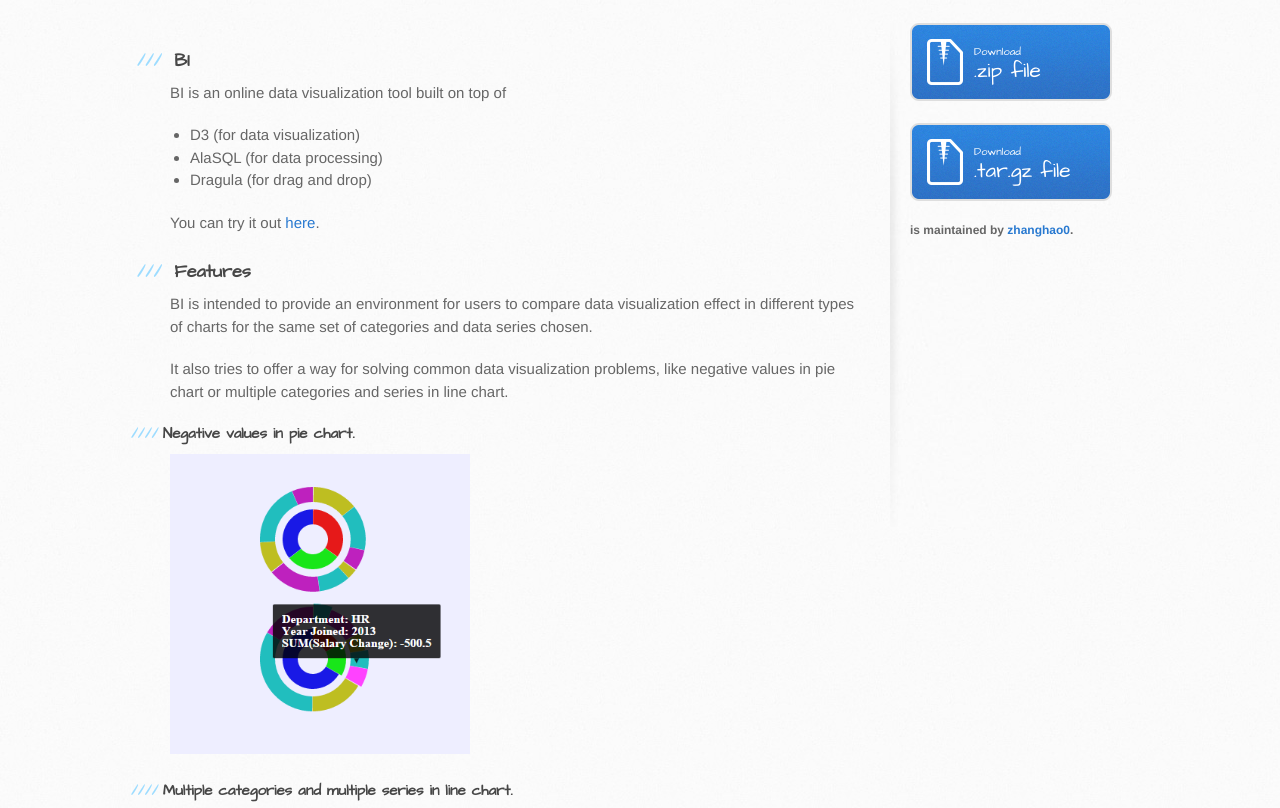
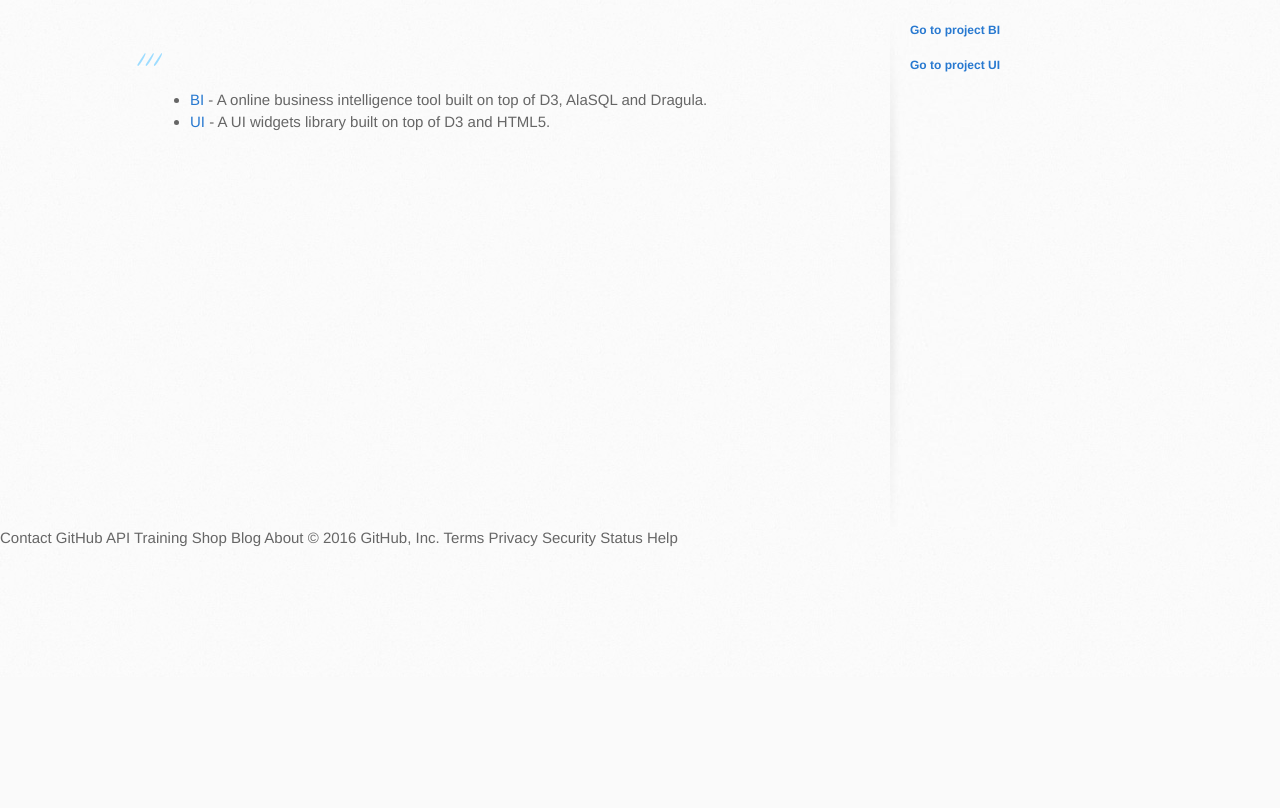
Before and after one commit to zhanghao0/demo-d3-chart, a plain HTML site: page index.html in a window 1280 px wide. Shown: the part 123-931 px from the top of the page. After the commit the page ends 800 px from the top, so only its background shows below. Drawn offline with Linux system fonts and the light colour scheme.

Commit message:
Update index.html

```diff
--- a/index.html
+++ b/index.html
@@ -21,7 +21,6 @@
       <div class="inner">
         <h2>Data Visulization for Everyone</h2>
         <h2></h2>
-        <a href="https://github.com/zhanghao0/bi" class="button"><small>View project on</small> GitHub</a>
       </div>
     </header>
 
@@ -29,44 +28,19 @@
       <div class="inner clearfix">
         <section id="main-content">
           <h3>
-<a id="welcome-to-github-pages" class="anchor" href="#welcome-to-github-pages" aria-hidden="true"><span aria-hidden="true" class="octicon octicon-link"></span></a>BI</h3>
+<a id="welcome-to-github-pages" class="anchor" href="#welcome-to-github-pages" aria-hidden="true"><span aria-hidden="true" class="octicon octicon-link"></span></a></h3>
 
-<p>BI is an online data visualization tool built on top of </p>
 <ul>
-<li>D3 (for data visualization)</li>
-<li>AlaSQL (for data processing)</li>
-<li>Dragula (for drag and drop)</li>
+<li><a href="https://zhanghao0.github.io/bi/">BI</a> - A online business intelligence tool built on top of D3, AlaSQL and Dragula.</li>
+<li><a href="https://zhanghao0.github.io/ui/ui.html">UI</a> - A UI widgets library built on top of D3 and HTML5.</li>
 </ul>
-<p>You can try it out <a href="https://zhanghao0.github.io/bi/bi.html" target="_blank">here</a>.</p>
 
-<h3>
-<a id="designer-templates" class="anchor" href="#designer-templates" aria-hidden="true"><span aria-hidden="true" class="octicon octicon-link"></span></a>Features</h3>
-
-<p>BI is intended to provide an environment for users to compare data visualization effect in different types of charts for the same set of categories and data series chosen.</p>
-<p>It also tries to offer a way for solving common data visualization problems, like negative values in pie chart or multiple categories and series in line chart.</p>
-
-<h4>Negative values in pie chart.</h4>
-<img src="images/piechart.png" style="width:300px;height:300px"/>
-
-<h4>Multiple categories and multiple series in line chart.</h4>
-<img src="images/linechart.png" style="width:300px;height:300px"/>
-
-<h4>Pie chart in Google Map.</h4>
-<img src="images/googlemap-piechart.png" style="width:300px;height:300px"/>
 
         </section>
 
         <aside id="sidebar">
-          <a href="https://github.com/zhanghao0/bi/zipball/master" class="button">
-            <small>Download</small>
-            .zip file
-          </a>
-          <a href="https://github.com/zhanghao0/bi/tarball/master" class="button">
-            <small>Download</small>
-            .tar.gz file
-          </a>
-
-          <p class="repo-owner"><a href="https://github.com/zhanghao0/bi"></a> is maintained by <a href="https://github.com/zhanghao0">zhanghao0</a>.</p>
+          <p class="repo-owner"><a href="https://github.com/zhanghao0/bi">Go to project BI</a></p>
+          <p class="repo-owner"><a href="https://github.com/zhanghao0/ui">Go to project UI</a></p>
         </aside>
       </div>
     </div>
@@ -74,3 +48,5 @@
 
   </body>
 </html>
+Contact GitHub API Training Shop Blog About
+© 2016 GitHub, Inc. Terms Privacy Security Status Help
```
